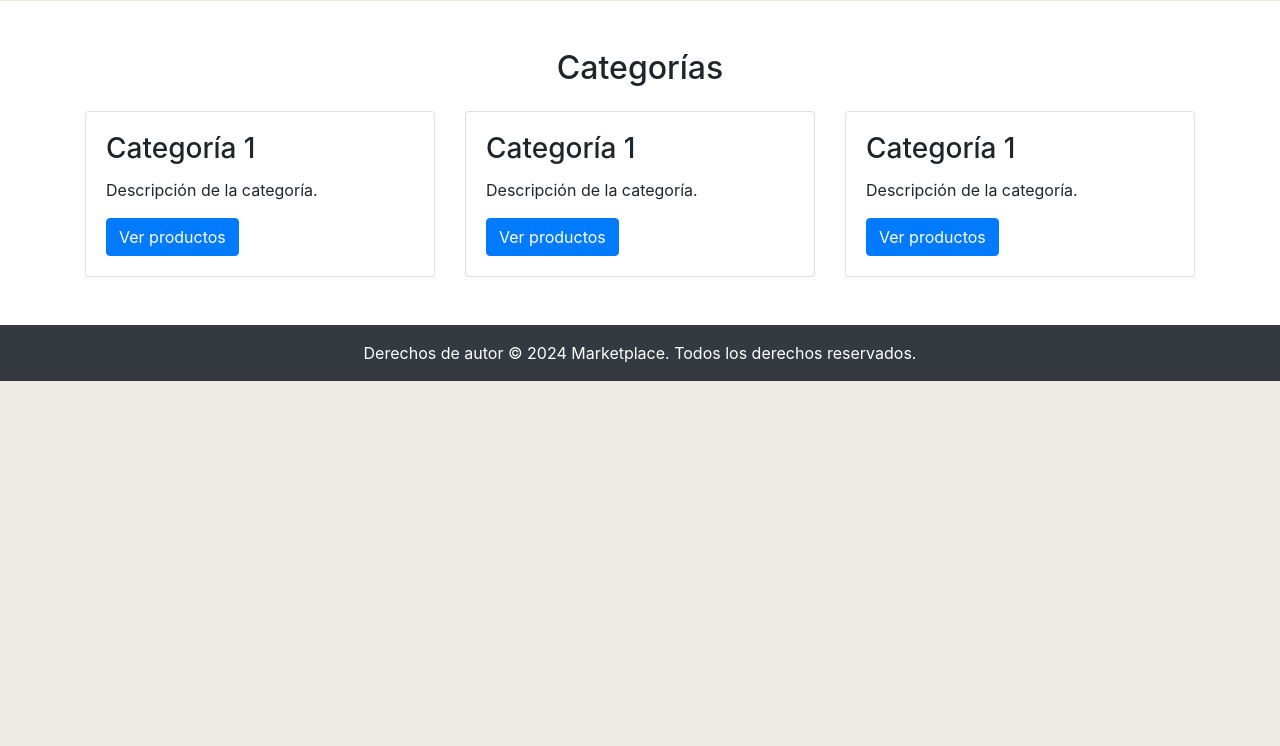
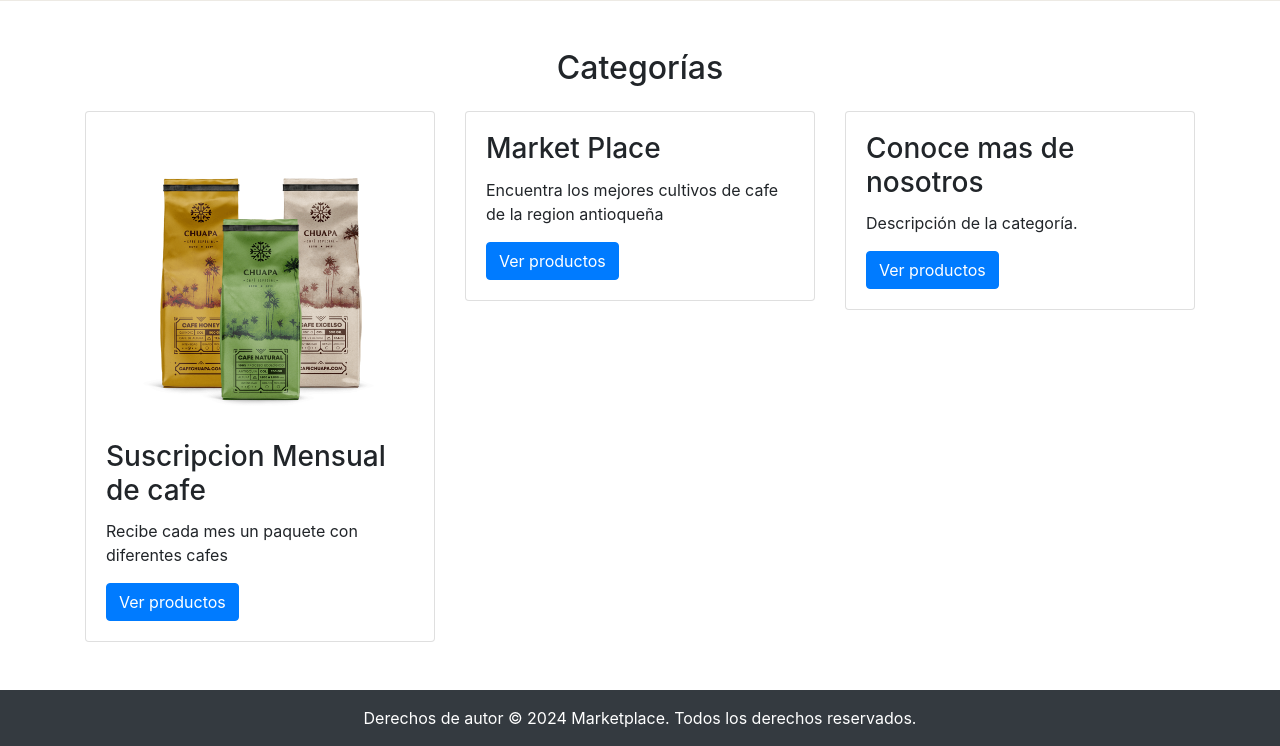
Before and after one commit to THOMAS-RIVERA-F/cafe_thomas, a Django app: page / in a window 1280 px wide. Shown: the part 1149-1895 px from the top of the page. Before the commit the page ends 1530 px from the top, so only its background shows below. Run offline with Django 5.2, Linux system fonts and the light colour scheme; some libraries are stand-ins or nearby versions.

Commit message:
modificacion html home

```diff
--- a/cafeto_pawe/marketplace/templates/marketplace_home.html
+++ b/cafeto_pawe/marketplace/templates/marketplace_home.html
@@ -113,8 +113,9 @@
                 <div class="col-md-4 mb-4">
                     <div class="card">
                         <div class="card-body">
-                            <h3 class="card-title">Categoría 1</h3>
-                            <p class="card-text">Descripción de la categoría.</p>
+                            <img src="cafe tres b.png" class="card-img-top" alt="Imagen de la categoría">
+                            <h3 class="card-title">Suscripcion Mensual de cafe</h3>
+                            <p class="card-text">Recibe cada mes un paquete con diferentes cafes </p>
                             <a href="#" class="btn btn-primary">Ver productos</a>
                         </div>
                     </div>
@@ -123,8 +124,8 @@
                 <div class="col-md-4 mb-4">
                     <div class="card">
                         <div class="card-body">
-                            <h3 class="card-title">Categoría 1</h3>
-                            <p class="card-text">Descripción de la categoría.</p>
+                            <h3 class="card-title">Market Place</h3>
+                            <p class="card-text">Encuentra los mejores cultivos de cafe de la region antioqueña</p>
                             <a href="#" class="btn btn-primary">Ver productos</a>
                         </div>
                     </div>
@@ -133,7 +134,7 @@
                 <div class="col-md-4 mb-4">
                     <div class="card">
                         <div class="card-body">
-                            <h3 class="card-title">Categoría 1</h3>
+                            <h3 class="card-title">Conoce mas de nosotros</h3>
                             <p class="card-text">Descripción de la categoría.</p>
                             <a href="#" class="btn btn-primary">Ver productos</a>
                         </div>
```
Also changed, not shown: cafeto_pawe/marketplace/templates/images/Captura de pantalla 2024-04-17 092409.png (renamed from cafeto_pawe/images/Captura de pantalla 2024-04-17 092409.png), cafeto_pawe/marketplace/templates/images/Captura de pantalla 2024-04-17 100105.png (renamed from cafeto_pawe/images/Captura de pantalla 2024-04-17 100105.png), cafeto_pawe/marketplace/templates/images/Captura de pantalla 2024-04-17 100208.png (renamed from cafeto_pawe/images/Captura de pantalla 2024-04-17 100208.png), cafeto_pawe/marketplace/templates/images/Captura de pantalla 2024-04-17 100245.png (renamed from cafeto_pawe/images/Captura de pantalla 2024-04-17 100245.png), cafeto_pawe/marketplace/templates/images/Captura de pantalla 2024-04-17 100509.png (renamed from cafeto_pawe/images/Captura de pantalla 2024-04-17 100509.png), cafeto_pawe/marketplace/templates/images/Captura de pantalla 2024-04-17 100602.png (renamed from cafeto_pawe/images/Captura de pantalla 2024-04-17 100602.png), cafeto_pawe/marketplace/templates/images/Captura de pantalla 2024-04-17 111455.png (renamed from cafeto_pawe/images/Captura de pantalla 2024-04-17 111455.png), cafeto_pawe/marketplace/templates/images/cafe tres b.png (renamed from cafeto_pawe/images/cafe-trio-pack-chuapa-colombian-coffee.png), cafeto_pawe/marketplace/templates/images/kfe_p1.png (renamed from cafeto_pawe/images/kfe_p1.png), cafeto_pawe/marketplace/templates/images/kfe_p2.png (renamed from cafeto_pawe/images/kfe_p2.png), cafeto_pawe/marketplace/templates/images/kfe_p3.png (renamed from cafeto_pawe/images/kfe_p3.png).
